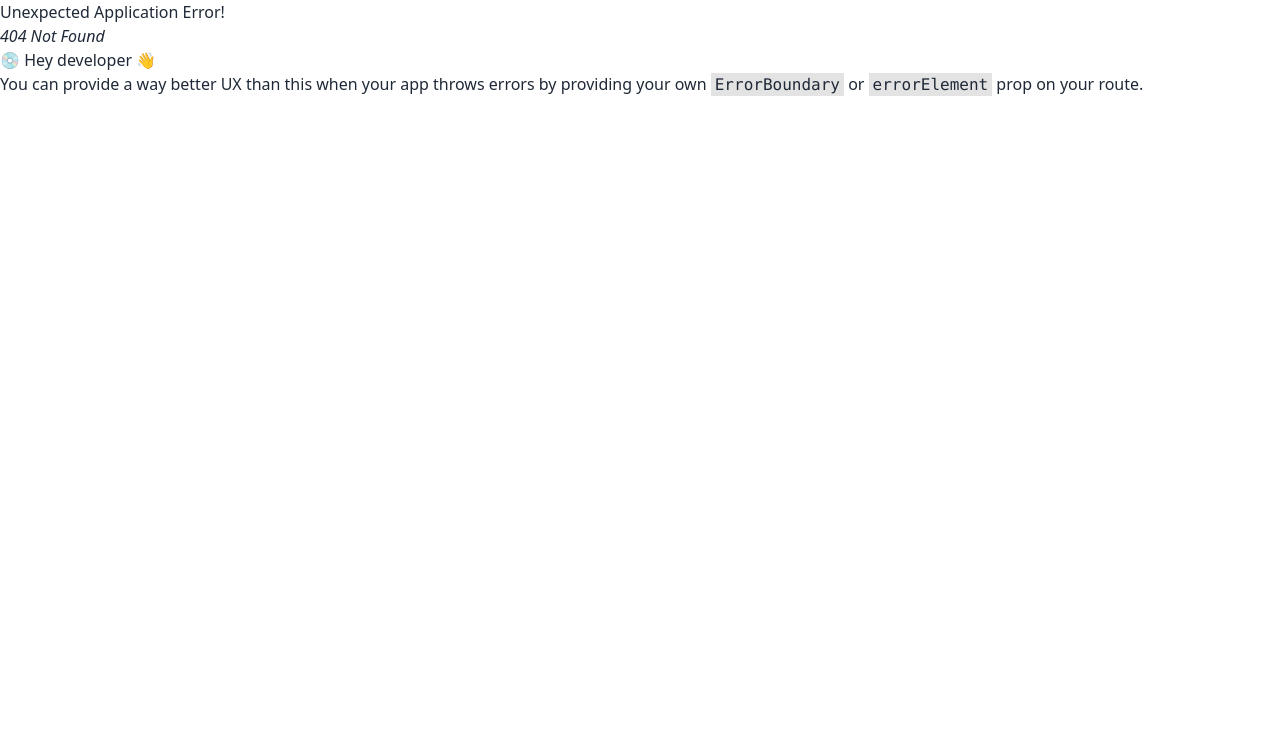
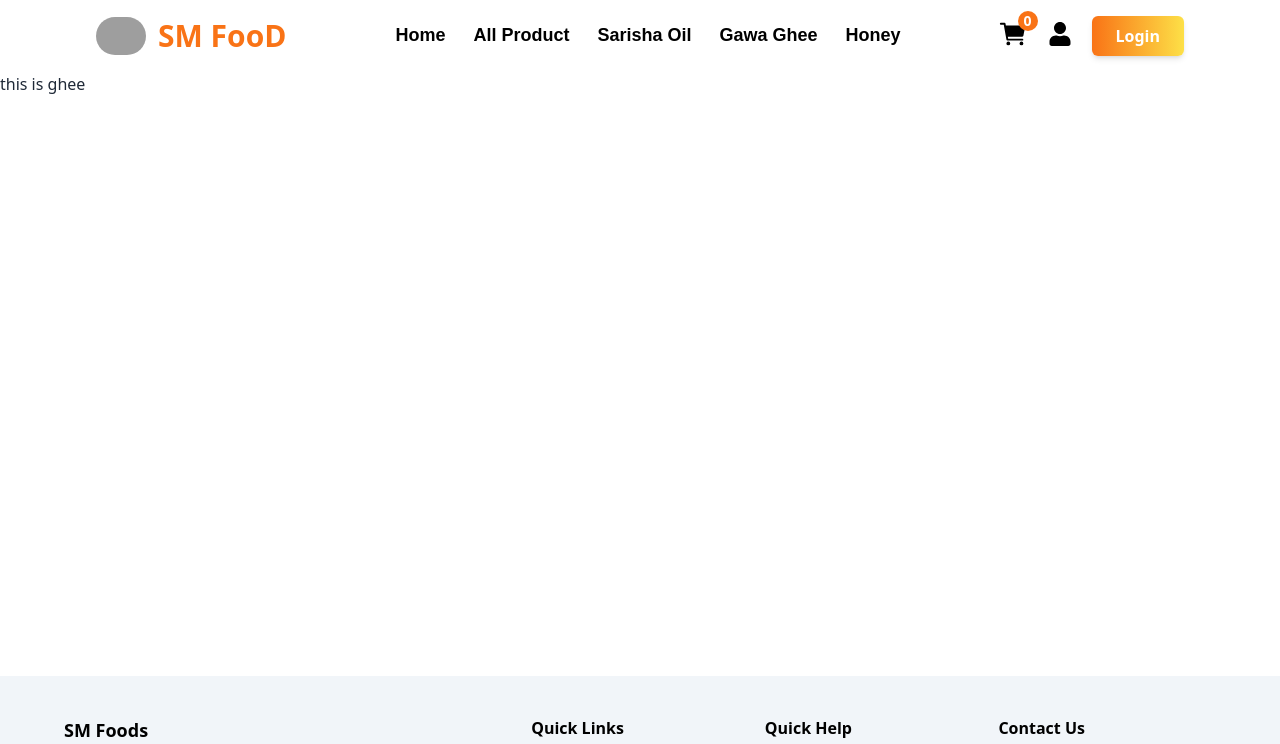
Before and after one commit to safiislam/sm-foods-project, a React (Vite) app: page /ghee in a window 1280 px wide. Before the commit this address had no page. Shown: the top 744 px of the page. Built offline with nearby package versions, Linux system fonts and the light colour scheme; grey boxes are pictures that could not be loaded.

Commit message:
Ghee added in rout

```diff
--- /dev/null
+++ b/src/components/Ghee.jsx
@@ -0,0 +1,11 @@
+import React from 'react';
+
+const Ghee = () => {
+    return (
+        <div>
+            <p>this is ghee</p>
+        </div>
+    );
+};
+
+export default Ghee;
--- /dev/null
+++ b/src/components/Honey.jsx
@@ -0,0 +1,11 @@
+import React from 'react';
+
+const Honey = () => {
+    return (
+        <div>
+            <p>THis is Honey.</p>
+        </div>
+    );
+};
+
+export default Honey;
--- /dev/null
+++ b/src/components/SorishaOil.jsx
@@ -0,0 +1,11 @@
+import React from 'react';
+
+const SorishaOil = () => {
+    return (
+        <div>
+            <p>This is Sorisha Oil</p>
+        </div>
+    );
+};
+
+export default SorishaOil;
--- a/src/components/navbar/Navbar.jsx
+++ b/src/components/navbar/Navbar.jsx
@@ -41,7 +41,8 @@ const Navbar = () => {
           <Link to="/" className=" nav_a rounded-xl  cursor-pointer">Home</Link>
           <Link to="/allProduct" className=" nav_a rounded-xl  cursor-pointer">All Product</Link>
           <Link to="" className=" nav_a rounded-xl  cursor-pointer">Sarisha Oil</Link>
-          <Link to="" className=" nav_a rounded-xl  cursor-pointer">Gawa Ghee</Link>
+          <Link to="/ghee" className=" nav_a rounded-xl  cursor-pointer">Gawa Ghee</Link>
+          <Link to="" className=" nav_a rounded-xl  cursor-pointer">Honey</Link>
         </ul>
         {/* Mobile Navigation Icon */}
         <div onClick={handleNav} className="block md:hidden cursor-pointer">
@@ -94,6 +95,9 @@ const Navbar = () => {
           <li className="p-4 border-b rounded-xl text-white  duration-300  cursor-pointer border-gray-600">
             <Link to="/">Gawa Ghee</Link>
           </li>
+          <li className="p-4 border-b rounded-xl text-white  duration-300  cursor-pointer border-gray-600">
+            <Link to="/">Honey</Link>
+          </li>
 
       </ul>
     </div>
--- a/src/routs.jsx
+++ b/src/routs.jsx
@@ -5,6 +5,7 @@ import About from './components/About';
 import Contact from './components/Contact';
 import AllProducts from './components/AllProducts';
 import ProductDetails from './components/ProductDetails';
+import Ghee from './components/Ghee';
 
 
 export const router = createBrowserRouter([
@@ -36,6 +37,10 @@ export const router = createBrowserRouter([
                     return singleProduct;
                 }
             },
+            {
+                path: "/ghee",
+                element: <Ghee></Ghee>,
+            },
 
             {
                 path: "/contact",
```
Also changed, not shown: public/ProductData.json (+5 -5 lines).
